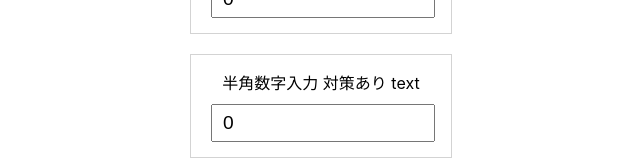
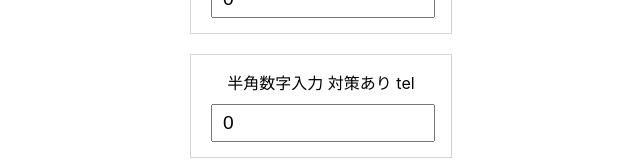
Before and after one commit to yamagame/popupblock-sample, a React (Create React App) app: page / in a window 1280 px wide. Shown: the part 200-360 px from the top of the page, without its empty margins (319-959 px from the left). Built offline with nearby package versions, Linux system fonts and the light colour scheme.

Commit message:
text -> tel に変更

```diff
--- a/src/App.js
+++ b/src/App.js
@@ -228,9 +228,9 @@ function App() {
       </div>
       <div className="row">
         <div className="col border">
-          <p className="label">半角数字入力 対策あり text</p>
+          <p className="label">半角数字入力 対策あり tel</p>
           <input
-            type="text"
+            type="tel"
             inputMode="numeric"
             className="number"
             defaultValue="0"
```
Also changed, not shown: 6 other files (tests, documents, lock files or other folders).
